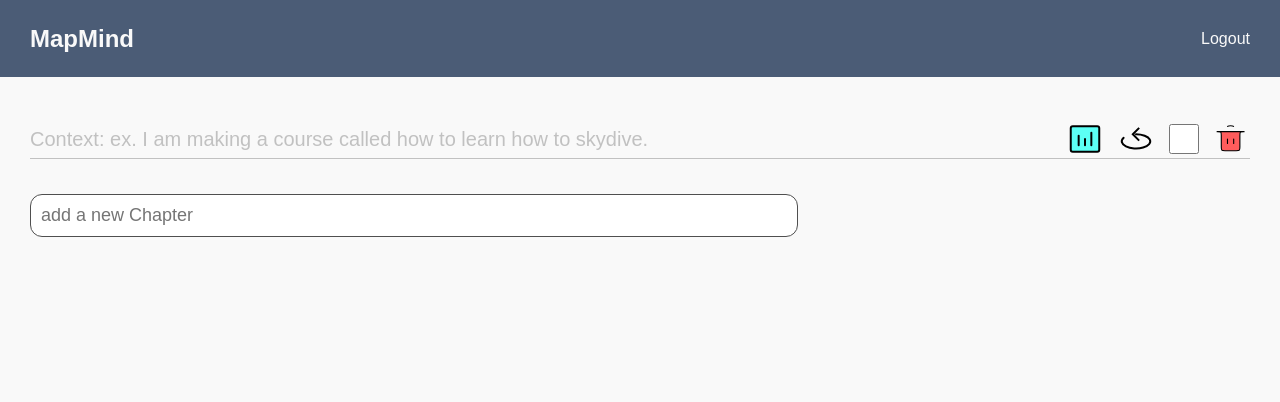
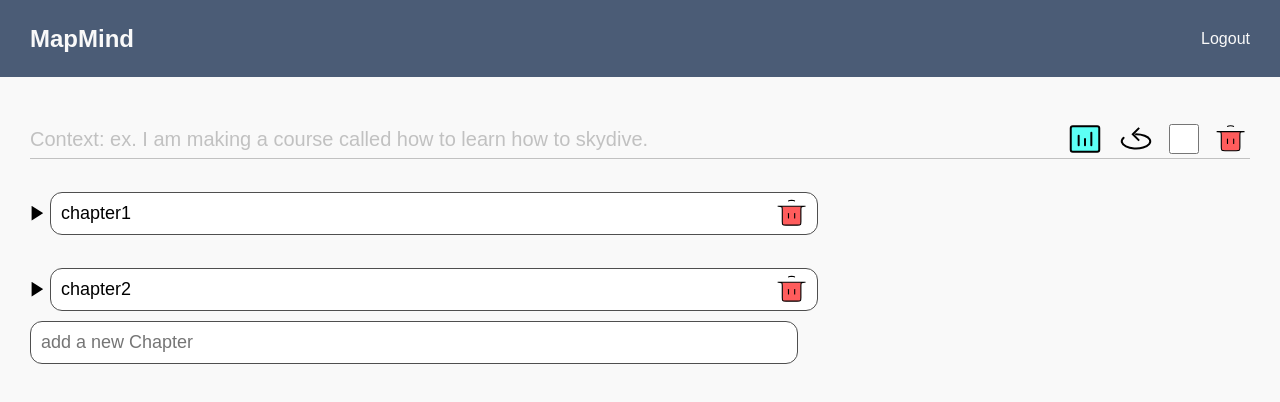
Before and after one commit to firasmlt/MapMind, a React (Create React App) app in the folder client/: page / in a window 1280 px wide. Shown: the top 402 px of the page. Built offline with nearby package versions, Linux system fonts and the light colour scheme.

Commit message:
adding the function that transforms markdown to content

```diff
--- a/client/src/components/Content.js
+++ b/client/src/components/Content.js
@@ -1,10 +1,13 @@
-import { useState } from "react";
+import { useEffect, useState } from "react";
 import styles from "./Content.module.css";
 // import { Configuration, OpenAIApi } from "openai";
 import Chapter from "./Chapter";
+
 function Content() {
   const [content, setContent] = useState([]);
-
+  const ID = function () {
+    return "_" + Math.random().toString(36).substr(2, 9);
+  };
   const convertContentToMarkdown = (contentArray) => {
     if (contentArray === []) return "";
     let contentMarkdown = "";
@@ -20,7 +23,35 @@ function Content() {
     });
     return contentMarkdown;
   };
-  const convertMarkdownToContent = (markdownText) => {};
+
+  const convertMarkdownToContent = (markdownText) => {
+    const lines = markdownText.split("\n");
+    const newContent = [];
+    let chapter = {};
+    lines.forEach((l, i) => {
+      const line = l.trim();
+      if (!line.includes("###") && !line.includes("##") && line.includes("#")) {
+        chapter = {
+          id: ID(),
+          name: line.replace("#", ""),
+          topics: [],
+        };
+        newContent.push(chapter);
+      }
+      if (line.includes("##") && !line.includes("###")) {
+        chapter.topics.push({
+          name: line.replace("##", ""),
+          subtopics: [],
+        });
+      }
+      if (line.includes("###")) {
+        chapter.topics[chapter.topics.length - 1].subtopics.push(
+          line.replace("###", "")
+        );
+      }
+    });
+    return newContent;
+  };
   const markdownExampleText = `#chapter1
   ##topic1
   ###subtopic1
@@ -34,9 +65,14 @@ function Content() {
   ###subtopic1
   ###subtopic2
   ##topic2
-  ###subtopic1`;
+  ###subtopic1
+  fdsafdsafsda`;
 
+  useEffect(() => {
+    setContent(convertMarkdownToContent(markdownExampleText));
+  }, []);
   console.log(convertMarkdownToContent(markdownExampleText));
+  // console.log(convertContentToMarkdown(content));
   // const promptContent = `we are creating a branching structure with multiple dimensions in the markdown format.
   //   # represents the first and high-level dimension
   //   ## represents a breakdown more detailed dimension of #
@@ -67,9 +103,7 @@ function Content() {
   // });
 
   // functions on chapters
-  const ID = function () {
-    return "_" + Math.random().toString(36).substr(2, 9);
-  };
+
   const addChapter = (chapterObj) => {
     chapterObj.id = ID();
 
```
